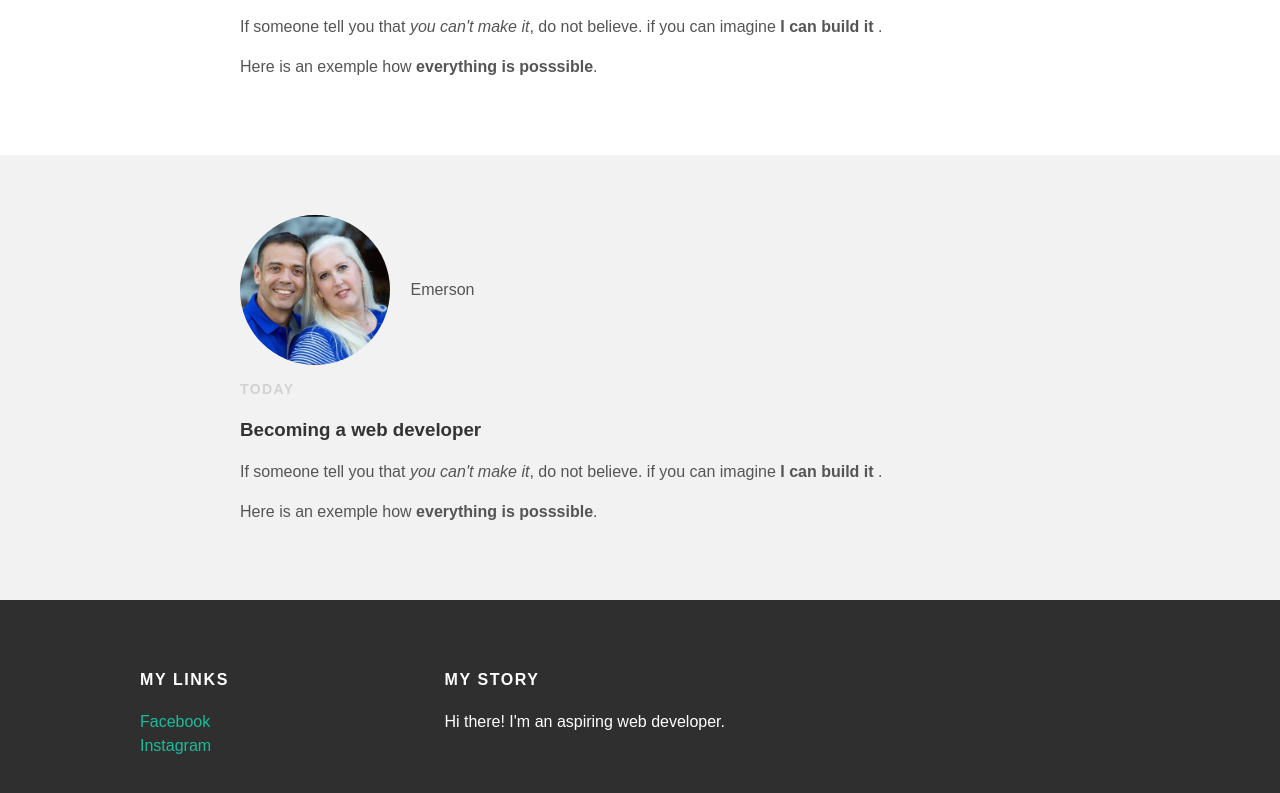
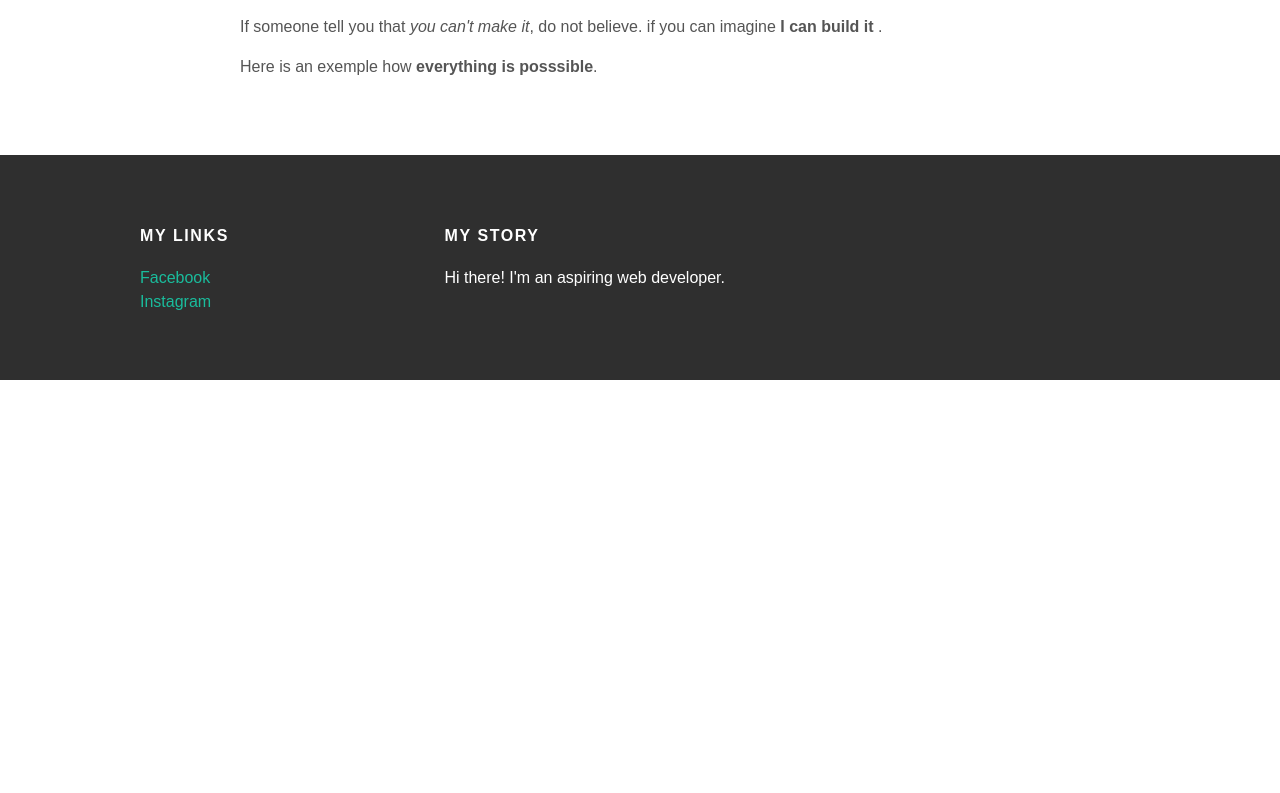
Before and after one commit to pexaos/pexaos.github.io, a plain HTML site: page index.html in a window 1280 px wide. Shown: the part 439-1232 px from the top of the page. After the commit the page ends 819 px from the top, so only its background shows below. Drawn offline with Linux system fonts and the light colour scheme; a web font is replaced by a local one.

Commit message:
Update index.html

```diff
--- a/index.html
+++ b/index.html
@@ -38,25 +38,6 @@
       </div>
     </div>
   </div>
-
-   <div class="post-container">
-    <div class="post">
-      <div class="post-author">
-        <img src="me.jpg">
-        <span>Emerson</span>
-        </div>
-        <p class="post-date">Today</p>
-        <h3 class="post-title">Becoming a web developer</h3>
-        <div class="post-content">
-          <p>
-            If someone tell you that <em>you can't make it</em>, do not believe.
-            if you can imagine <strong>I can build it</strong> .
-          </p>
-          <p>Here is an exemple how <strong>everything is posssible</strong>.</p>
-      </div>
-    </div>
-  </div>
-
 </div>
 
 
```
